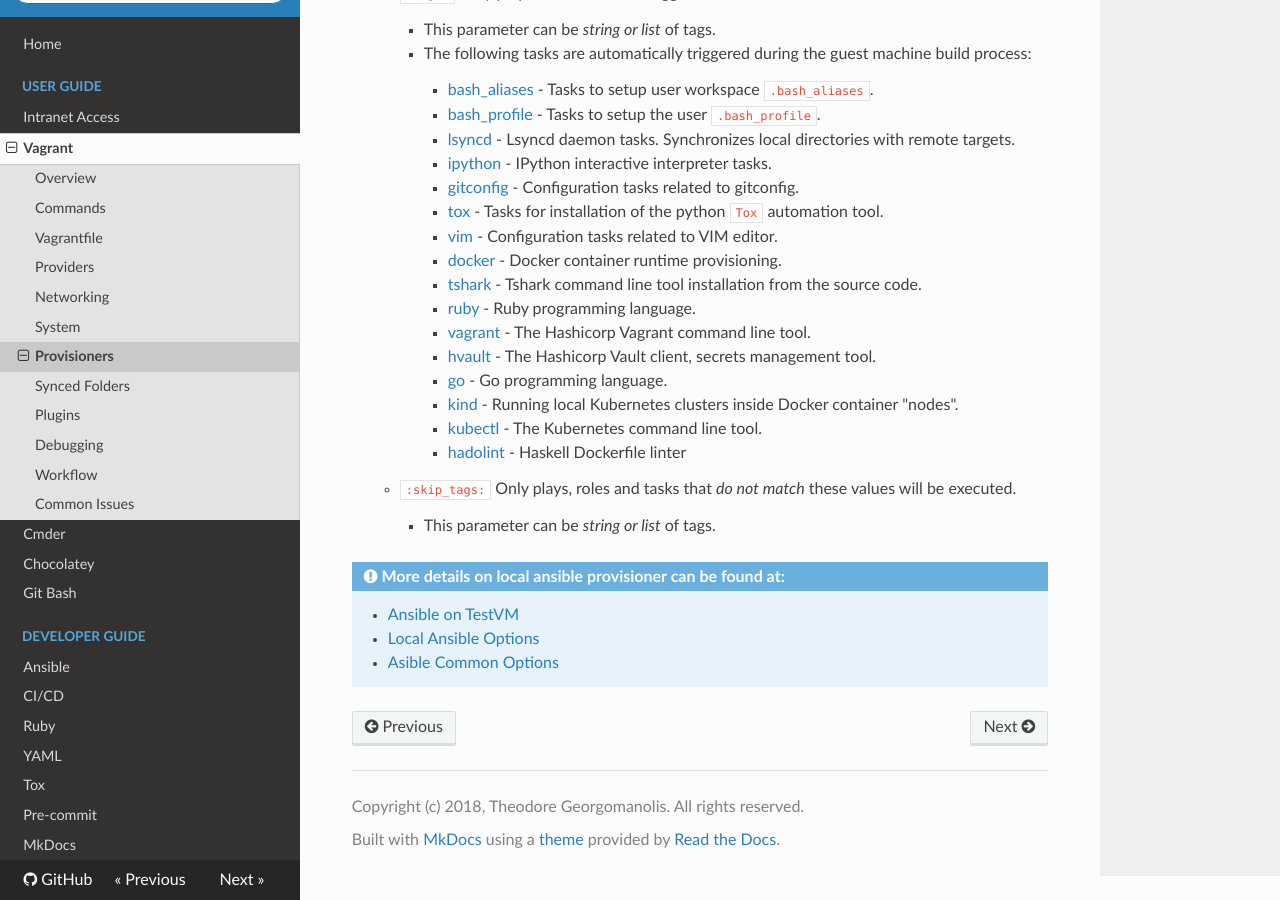
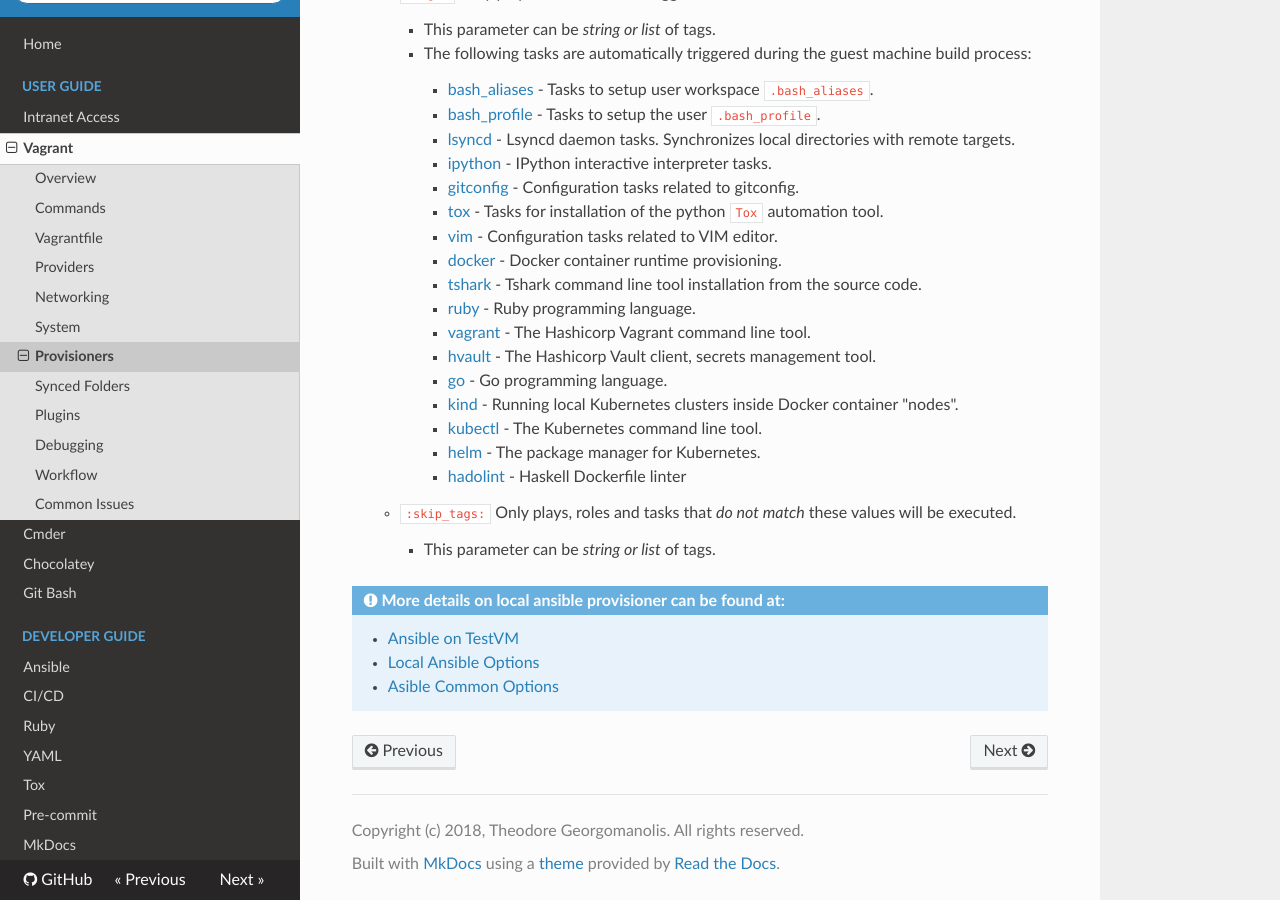
Before and after one commit to theodore86/vagrantenv, an MkDocs documentation site: the page built from docs/vagrant/provisioners.md, in a window 1280 px wide and 900 px high, scrolled down 5402 px. Built offline with MkDocs 1.6.1, drawn with Linux system fonts in a browser that asks for light colours; nearby versions of some CDN libraries.

Commit message:
Add ansible provisioner for HELM (3.8.1) binary
- Add helm task file for provisioning
- Add helm variable file for provisioning
- Update playbook.yaml
  - Add helm tag
  - Add helm task file
- Update project documentation

```diff
--- a/docs/vagrant/provisioners.md
+++ b/docs/vagrant/provisioners.md
@@ -217,6 +217,7 @@
             - [go](https://go.dev/) - Go programming language.
             - [kind](https://kind.sigs.k8s.io/) - Running local Kubernetes clusters inside Docker container "nodes".
             - [kubectl](https://kubernetes.io/docs/tasks/tools/) - The Kubernetes command line tool.
+            - [helm](https://helm.sh/) - The package manager for Kubernetes.
             - [hadolint](https://github.com/hadolint/hadolint) - Haskell Dockerfile linter
 
     - ``:skip_tags:`` Only plays, roles and tasks that *do not match* these values will be executed.
```
Also changed, not shown: 3 other files.
